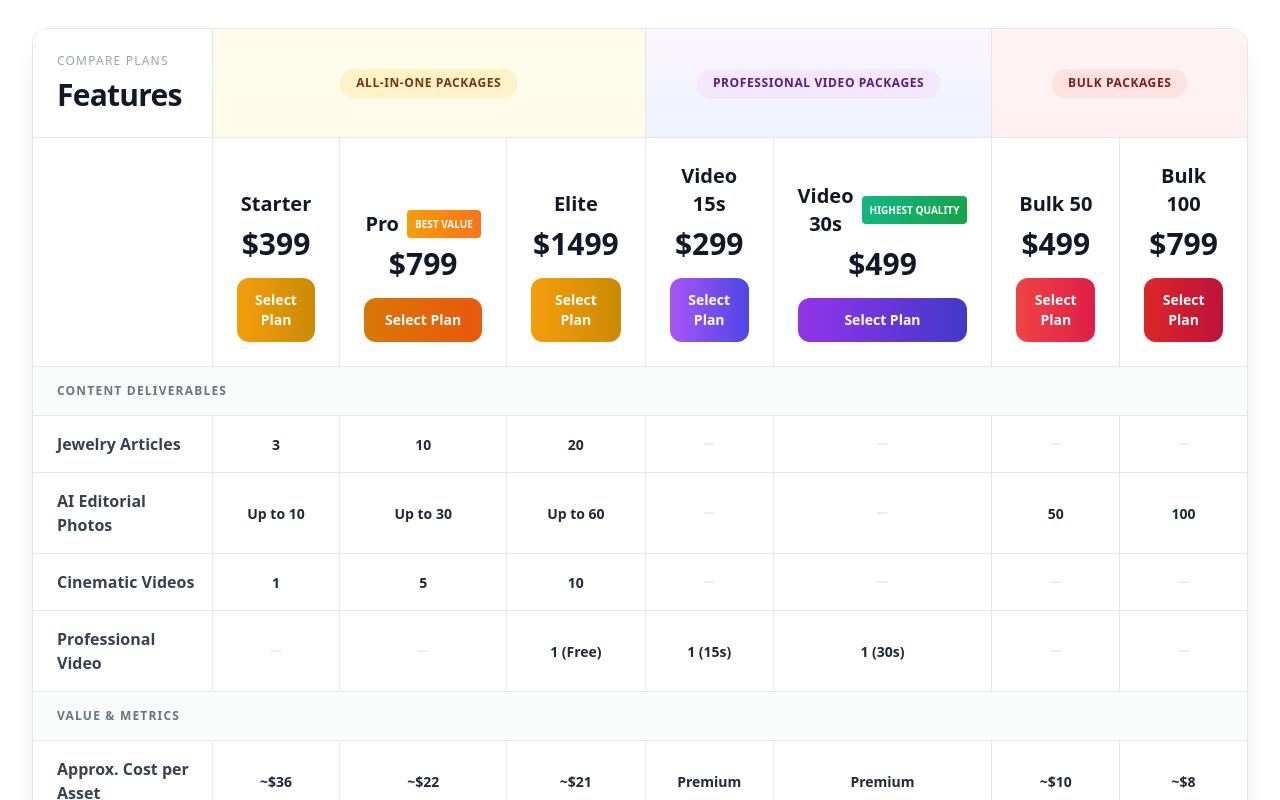
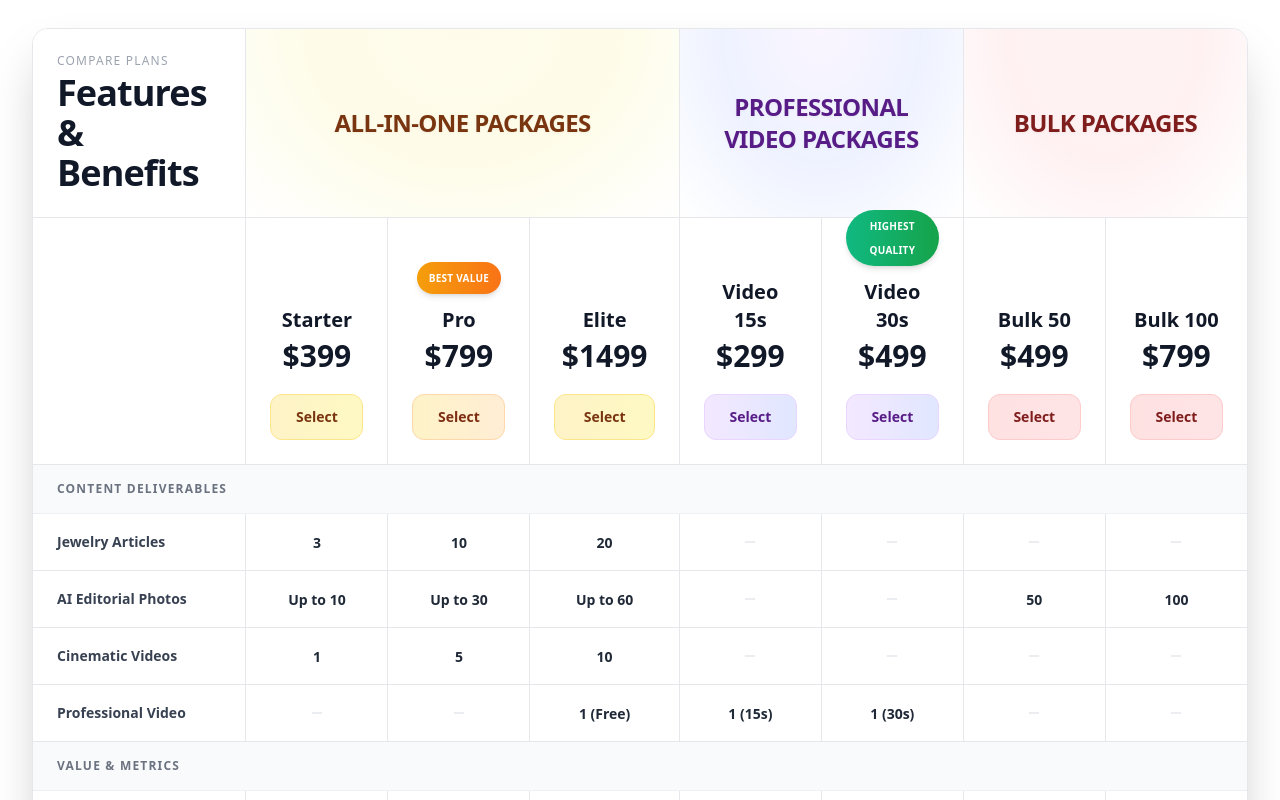
Before and after one commit to soumyattention/jewelryai-nextjs, a Next.js app: page /chart in a window 1280 px wide. Shown: the part 260-1060 px from the top of the page. Built offline with nearby package versions, Linux system fonts and the light colour scheme.

Commit message:
Enhance pricing chart UI with gradients and better metrics

```diff
--- a/src/components/PricingChart.tsx
+++ b/src/components/PricingChart.tsx
@@ -8,7 +8,7 @@ interface Package {
   name: string;
   price: string;
   link: string;
-  btnColor: string;
+  btnBase: string;
   popular?: boolean;
   highQuality?: boolean;
 }
@@ -24,30 +24,30 @@ const PricingChart = () => {
   const categories: Category[] = [
     {
       name: "All-in-One Packages",
-      gradient: "from-amber-50 to-yellow-50",
-      headerColor: "bg-amber-100 text-amber-900",
+      gradient: "from-amber-50 via-yellow-50 to-white",
+      headerColor: "text-amber-900",
       packages: [
-        { id: 'starter', name: 'Starter', price: '$399', link: 'https://checkout.dodopayments.com/buy/pdt_JfEBSDf2uaTQ4fJJpGcjO?quantity=1&showDiscounts=false', btnColor: 'from-amber-500 to-yellow-600' },
-        { id: 'pro', name: 'Pro', price: '$799', popular: true, link: 'https://checkout.dodopayments.com/buy/pdt_8SIvnAnAPWosbYqJGYAyL?quantity=1&showDiscounts=false', btnColor: 'from-amber-600 to-orange-600' },
-        { id: 'elite', name: 'Elite', price: '$1499', link: 'https://checkout.dodopayments.com/buy/pdt_3BVscqwamSZs6UQKJLYvL?quantity=1&showDiscounts=false', btnColor: 'from-amber-500 to-yellow-600' },
+        { id: 'starter', name: 'Starter', price: '$399', link: 'https://checkout.dodopayments.com/buy/pdt_JfEBSDf2uaTQ4fJJpGcjO?quantity=1&showDiscounts=false', btnBase: 'from-amber-100 to-yellow-100 text-amber-900 border-amber-200' },
+        { id: 'pro', name: 'Pro', price: '$799', popular: true, link: 'https://checkout.dodopayments.com/buy/pdt_8SIvnAnAPWosbYqJGYAyL?quantity=1&showDiscounts=false', btnBase: 'from-amber-100 to-orange-100 text-orange-900 border-orange-200' },
+        { id: 'elite', name: 'Elite', price: '$1499', link: 'https://checkout.dodopayments.com/buy/pdt_3BVscqwamSZs6UQKJLYvL?quantity=1&showDiscounts=false', btnBase: 'from-amber-100 to-yellow-100 text-amber-900 border-amber-200' },
       ]
     },
     {
       name: "Professional Video Packages",
-      gradient: "from-purple-50 to-indigo-50",
-      headerColor: "bg-purple-100 text-purple-900",
+      gradient: "from-purple-50 via-indigo-50 to-white",
+      headerColor: "text-purple-900",
       packages: [
-        { id: 'vid15', name: 'Video 15s', price: '$299', link: 'https://checkout.dodopayments.com/buy/pdt_A4NNLphnPCJ5AaLgbsvGp?quantity=1&showDiscounts=false', btnColor: 'from-purple-500 to-indigo-600' },
-        { id: 'vid30', name: 'Video 30s', price: '$499', highQuality: true, link: 'https://checkout.dodopayments.com/buy/pdt_TgPmuMbAAeQEAQwEzSzOS?quantity=1&showDiscounts=false', btnColor: 'from-purple-600 to-indigo-700' },
+        { id: 'vid15', name: 'Video 15s', price: '$299', link: 'https://checkout.dodopayments.com/buy/pdt_A4NNLphnPCJ5AaLgbsvGp?quantity=1&showDiscounts=false', btnBase: 'from-purple-100 to-indigo-100 text-purple-900 border-purple-200' },
+        { id: 'vid30', name: 'Video 30s', price: '$499', highQuality: true, link: 'https://checkout.dodopayments.com/buy/pdt_TgPmuMbAAeQEAQwEzSzOS?quantity=1&showDiscounts=false', btnBase: 'from-purple-100 to-indigo-100 text-purple-900 border-purple-200' },
       ]
     },
     {
       name: "Bulk Packages",
-      gradient: "from-red-50 to-rose-50",
-      headerColor: "bg-red-100 text-red-900",
+      gradient: "from-red-50 via-rose-50 to-white",
+      headerColor: "text-red-900",
       packages: [
-        { id: 'bulk50', name: 'Bulk 50', price: '$499', link: 'https://checkout.dodopayments.com/buy/pdt_Vd13zdzgcxQUNNaCfD3AU?quantity=1&showDiscounts=false', btnColor: 'from-red-500 to-rose-600' },
-        { id: 'bulk100', name: 'Bulk 100', price: '$799', link: 'https://checkout.dodopayments.com/buy/pdt_pJwQPLpaqlsWkfUoI7pwN?quantity=1&showDiscounts=false', btnColor: 'from-red-600 to-rose-700' },
+        { id: 'bulk50', name: 'Bulk 50', price: '$499', link: 'https://checkout.dodopayments.com/buy/pdt_Vd13zdzgcxQUNNaCfD3AU?quantity=1&showDiscounts=false', btnBase: 'from-red-100 to-rose-100 text-red-900 border-red-200' },
+        { id: 'bulk100', name: 'Bulk 100', price: '$799', link: 'https://checkout.dodopayments.com/buy/pdt_pJwQPLpaqlsWkfUoI7pwN?quantity=1&showDiscounts=false', btnBase: 'from-red-100 to-rose-100 text-red-900 border-red-200' },
       ]
     }
   ];
@@ -65,8 +65,7 @@ const PricingChart = () => {
     {
       category: "Value & Metrics",
       rows: [
-        { name: "Approx. Cost per Asset", values: { starter: "~$36", pro: "~$22", elite: "~$21", vid15: "Premium", vid30: "Premium", bulk50: "~$10", bulk100: "~$8" } },
-        { name: "Production Quality", values: { starter: "High", pro: "Highest", elite: "Highest", vid15: "Cinematic", vid30: "Cinematic", bulk50: "Standard", bulk100: "Standard" } },
+        { name: "Approx. Cost per Video", values: { starter: "$399", pro: "~$160", elite: "~$136", vid15: "$299", vid30: "$499", bulk50: "-", bulk100: "-" } },
       ]
     },
     {
@@ -75,6 +74,7 @@ const PricingChart = () => {
         { name: "Revisions", values: { starter: "Limited", pro: "Unlimited", elite: "Unlimited", vid15: "Unlimited", vid30: "Unlimited", bulk50: "None", bulk100: "None" } },
         { name: "Turnaround Time", values: { starter: "7 Days", pro: "14 Days", elite: "21 Days", vid15: "7 Days", vid30: "7 Days", bulk50: "14 Days", bulk100: "28 Days" } },
         { name: "Custom Reference", values: { starter: false, pro: true, elite: true, vid15: true, vid30: true, bulk50: false, bulk100: false } },
+        { name: "App Access (Future)", values: { starter: false, pro: true, elite: true, vid15: true, vid30: true, bulk50: false, bulk100: false } },
       ]
     }
   ];
@@ -83,50 +83,53 @@ const PricingChart = () => {
   const allPackages = categories.flatMap(c => c.packages);
 
   return (
-    <div className="bg-white text-gray-900 font-sans text-sm sm:text-base border border-gray-200 rounded-2xl overflow-hidden shadow-xl">
+    <div className="bg-white text-gray-900 font-sans text-sm sm:text-base border border-gray-200 rounded-2xl overflow-hidden shadow-2xl">
       <div className="overflow-x-auto">
         <table className="w-full border-collapse min-w-[1200px]">
           {/* Header Group */}
           <thead>
             <tr>
-              <th className="p-6 text-left bg-white border-b border-r border-gray-200 w-64 sticky left-0 z-20 shadow-[4px_0_10px_-2px_rgba(0,0,0,0.05)]">
-                <span className="text-gray-400 font-medium uppercase tracking-widest text-xs mb-2 block">Compare Plans</span>
-                <div className="text-3xl font-extrabold text-gray-900 tracking-tight">Features</div>
+              <th className="p-4 sm:p-6 text-left bg-white border-b border-r border-gray-200 w-32 sm:w-64 sticky left-0 z-30 shadow-[4px_0_10px_-2px_rgba(0,0,0,0.05)] align-bottom pb-8">
+                <span className="text-gray-400 font-medium uppercase tracking-widest text-[10px] sm:text-xs mb-1 block">Compare Plans</span>
+                <div className="text-2xl sm:text-4xl font-extrabold text-gray-900 tracking-tight leading-tight">Features &<br/>Benefits</div>
               </th>
               {categories.map((cat, i) => (
-                <th key={i} colSpan={cat.packages.length} className={`p-4 text-center border-b border-r border-gray-200 last:border-r-0 bg-gradient-to-b ${cat.gradient}`}>
-                  <div className={`inline-block px-4 py-1.5 rounded-full text-xs font-bold uppercase tracking-wider ${cat.headerColor} shadow-sm`}>
+                <th key={i} colSpan={cat.packages.length} className={`p-4 sm:p-6 text-center border-b border-r border-gray-200 last:border-r-0 bg-[radial-gradient(ellipse_at_top,_var(--tw-gradient-stops))] ${cat.gradient}`}>
+                  <div className={`text-xl sm:text-2xl font-black uppercase tracking-tight ${cat.headerColor} drop-shadow-sm`}>
                     {cat.name}
                   </div>
                 </th>
               ))}
             </tr>
             <tr>
-              <th className="p-4 bg-white border-b border-r border-gray-200 sticky left-0 z-20 shadow-[4px_0_10px_-2px_rgba(0,0,0,0.05)]"></th>
+              <th className="p-4 bg-white border-b border-r border-gray-200 sticky left-0 z-30 shadow-[4px_0_10px_-2px_rgba(0,0,0,0.05)]"></th>
               {allPackages.map((pkg) => (
-                <th key={pkg.id} className={`p-6 align-bottom border-b border-r border-gray-200 last:border-r-0 w-48 relative bg-white`}>
-                  <div className="flex flex-col h-full justify-end">
-                    <div className="flex items-center justify-center gap-2 mb-2">
-                      <div className="font-bold text-xl text-gray-900">{pkg.name}</div>
+                <th key={pkg.id} className="group p-6 align-bottom border-b border-r border-gray-200 last:border-r-0 w-48 relative bg-white hover:bg-gray-50 transition-colors">
+                  <div className="flex flex-col h-full justify-end relative z-10">
+                    {/* Tags */}
+                    <div className="mb-3 h-6 flex justify-center items-end">
                       {pkg.popular && (
-                        <div className="bg-gradient-to-r from-amber-500 to-orange-500 text-white text-[10px] font-bold px-2 py-0.5 rounded shadow-sm whitespace-nowrap">
-                          BEST VALUE
-                        </div>
+                        <span className="inline-block bg-gradient-to-r from-amber-500 to-orange-500 text-white text-[10px] font-bold px-3 py-1 rounded-full shadow-md uppercase tracking-wide transform hover:scale-105 transition-transform">
+                          Best Value
+                        </span>
                       )}
                       {pkg.highQuality && (
-                        <div className="bg-gradient-to-r from-emerald-500 to-green-600 text-white text-[10px] font-bold px-2 py-0.5 rounded shadow-sm whitespace-nowrap">
-                          HIGHEST QUALITY
-                        </div>
+                        <span className="inline-block bg-gradient-to-r from-emerald-500 to-green-600 text-white text-[10px] font-bold px-3 py-1 rounded-full shadow-md uppercase tracking-wide transform hover:scale-105 transition-transform">
+                          Highest Quality
+                        </span>
                       )}
                     </div>
-                    <div className="text-3xl font-black text-gray-900 mb-4">{pkg.price}</div>
+
+                    <div className="font-bold text-xl text-gray-900 mb-1">{pkg.name}</div>
+                    <div className="text-3xl font-black text-gray-900 mb-5">{pkg.price}</div>
+
                     <a
                       href={pkg.link}
                       target="_blank"
                       rel="noopener noreferrer"
-                      className={`block w-full py-3 px-4 rounded-xl text-sm font-bold text-white transition-all transform hover:scale-105 hover:shadow-lg bg-gradient-to-r ${pkg.btnColor}`}
+                      className={`block w-full py-3 px-4 rounded-xl text-sm font-bold border transition-all duration-300 transform bg-gradient-to-r ${pkg.btnBase} group-hover:from-green-500 group-hover:to-emerald-600 group-hover:text-white group-hover:border-transparent group-hover:shadow-lg group-hover:scale-105`}
                     >
-                      Select Plan
+                      Select
                     </a>
                   </div>
                 </th>
@@ -138,27 +141,28 @@ const PricingChart = () => {
           <tbody>
             {features.map((section, sIdx) => (
               <React.Fragment key={sIdx}>
-                <tr className="bg-gray-50/80">
-                  <td colSpan={allPackages.length + 1} className="p-4 text-xs font-bold uppercase text-gray-500 tracking-widest border-b border-gray-200 sticky left-0 z-10 pl-6">
+                <tr className="bg-gray-50/90">
+                  <td colSpan={allPackages.length + 1} className="p-3 sm:p-4 text-[10px] sm:text-xs font-bold uppercase text-gray-500 tracking-widest border-b border-gray-200 sticky left-0 z-20 pl-4 sm:pl-6 bg-gray-50/90 backdrop-blur-sm">
                     {section.category}
                   </td>
                 </tr>
                 {section.rows.map((row, rIdx) => (
-                  <tr key={rIdx} className="hover:bg-gray-50 transition-colors group">
-                    <td className="p-4 border-b border-r border-gray-200 font-semibold text-gray-700 sticky left-0 bg-white group-hover:bg-gray-50 z-20 shadow-[4px_0_10px_-2px_rgba(0,0,0,0.05)] pl-6">
+                  <tr key={rIdx} className="hover:bg-gray-50 transition-colors group/row">
+                    <td className="p-3 sm:p-4 border-b border-r border-gray-200 font-semibold text-gray-700 sticky left-0 bg-white group-hover/row:bg-gray-50 z-30 shadow-[4px_0_10px_-2px_rgba(0,0,0,0.05)] pl-4 sm:pl-6 text-xs sm:text-sm break-words leading-tight w-32 sm:w-64">
                       {row.name}
                     </td>
                     {allPackages.map((pkg) => {
                       const val = row.values[pkg.id as keyof typeof row.values];
                       let display;
-                      if (val === true) display = <div className="bg-green-100 rounded-full p-1 inline-block"><Check className="w-4 h-4 text-green-600" /></div>;
-                      else if (val === false) display = <X className="w-5 h-5 text-gray-300 mx-auto" />;
-                      else if (val === "-") display = <Minus className="w-4 h-4 text-gray-200 mx-auto" />;
-                      else display = <span className="font-bold text-gray-800 text-sm">{val}</span>;
+                      if (val === true) display = <div className="bg-green-100 rounded-full p-1 inline-block"><Check className="w-4 h-4 sm:w-5 sm:h-5 text-green-600" /></div>;
+                      else if (val === false) display = <X className="w-4 h-4 sm:w-5 sm:h-5 text-gray-300 mx-auto" />;
+                      else if (val === "-") display = <Minus className="w-3 h-3 sm:w-4 sm:h-4 text-gray-200 mx-auto" />;
+                      else display = <span className="font-bold text-gray-800 text-xs sm:text-sm">{val}</span>;
 
                       return (
-                        <td key={pkg.id} className="p-4 border-b border-r border-gray-200 last:border-r-0 text-center bg-white group-hover:bg-gray-50/50">
-                          {display}
+                        <td key={pkg.id} className="p-3 sm:p-4 border-b border-r border-gray-200 last:border-r-0 text-center bg-white group-hover/row:bg-gray-50/50 relative">
+                          <div className="absolute inset-0 group-hover/row:bg-amber-50/20 pointer-events-none"></div>
+                          <div className="relative z-10">{display}</div>
                         </td>
                       );
                     })}
@@ -169,21 +173,21 @@ const PricingChart = () => {
 
             {/* Custom Solution Row */}
             <tr className="bg-gray-900 text-white">
-              <td className="p-8 sticky left-0 bg-gray-900 z-20 shadow-[4px_0_10px_-2px_rgba(0,0,0,0.5)] border-r border-gray-800">
-                <div className="font-bold text-xl mb-1">Enterprise</div>
-                <div className="text-gray-400 text-sm">Need a custom plan?</div>
+              <td className="p-6 sm:p-8 sticky left-0 bg-gray-900 z-30 shadow-[4px_0_10px_-2px_rgba(0,0,0,0.5)] border-r border-gray-800">
+                <div className="font-bold text-lg sm:text-xl mb-1">Enterprise</div>
+                <div className="text-gray-400 text-xs sm:text-sm">Need a custom plan?</div>
               </td>
               <td colSpan={allPackages.length} className="p-4 text-left align-middle bg-gray-900">
-                 <div className="flex flex-col sm:flex-row items-center justify-between px-8 gap-4">
+                 <div className="flex flex-col sm:flex-row items-center justify-between px-4 sm:px-8 gap-4">
                    <div className="flex items-center gap-3">
                       <Star className="w-5 h-5 text-yellow-400 fill-yellow-400" />
-                      <span className="text-gray-300 font-medium italic">Tailored solutions for large collections and specific creative requirements.</span>
+                      <span className="text-gray-300 font-medium italic text-sm sm:text-base">Tailored solutions for large collections and specific creative requirements.</span>
                    </div>
                    <a
                      href="https://wa.me/447727727748"
                      target="_blank"
                      rel="noopener noreferrer"
-                     className="inline-flex items-center gap-2 bg-white text-gray-900 px-8 py-3 rounded-full font-bold hover:bg-gray-100 transition-all transform hover:scale-105 shadow-lg shadow-white/10 whitespace-nowrap"
+                     className="inline-flex items-center gap-2 bg-white text-gray-900 px-6 sm:px-8 py-3 rounded-full font-bold hover:bg-gray-100 transition-all transform hover:scale-105 shadow-lg shadow-white/10 whitespace-nowrap text-sm sm:text-base"
                    >
                      Contact Sales <ArrowRight className="w-4 h-4" />
                    </a>
```
